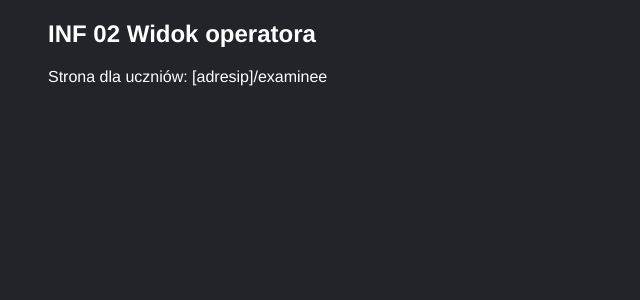
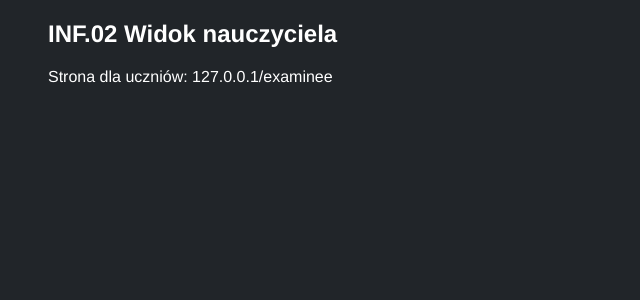
Before and after one commit to adamusek-007/inf02-examinating-system, a PHP site: page /operator/index.php in a window 1280 px wide. Shown: the top 300 px of the page, without its empty margins (0-640 px from the left). Run offline with PHP 8.4, Linux system fonts and the light colour scheme; data that the repository does not hold is empty.

Commit message:
Corrected spelling and added server address

```diff
--- a/operator/index.php
+++ b/operator/index.php
@@ -14,10 +14,10 @@ include ("operator-backend.php")
 
 <body>
     <nav>
-        <h1>INF 02 Widok operatora</h1>
+        <h1>INF.02 Widok nauczyciela</h1>
     </nav>
     <main>
-        <p>Strona dla uczniów: [adresip]/examinee</p>
+        <p>Strona dla uczniów: <?=$_SERVER['SERVER_ADDR']?>/examinee</p>
         <section id="tasks-questions">
             <?= printTasks($con) ?>
         </section>
```
